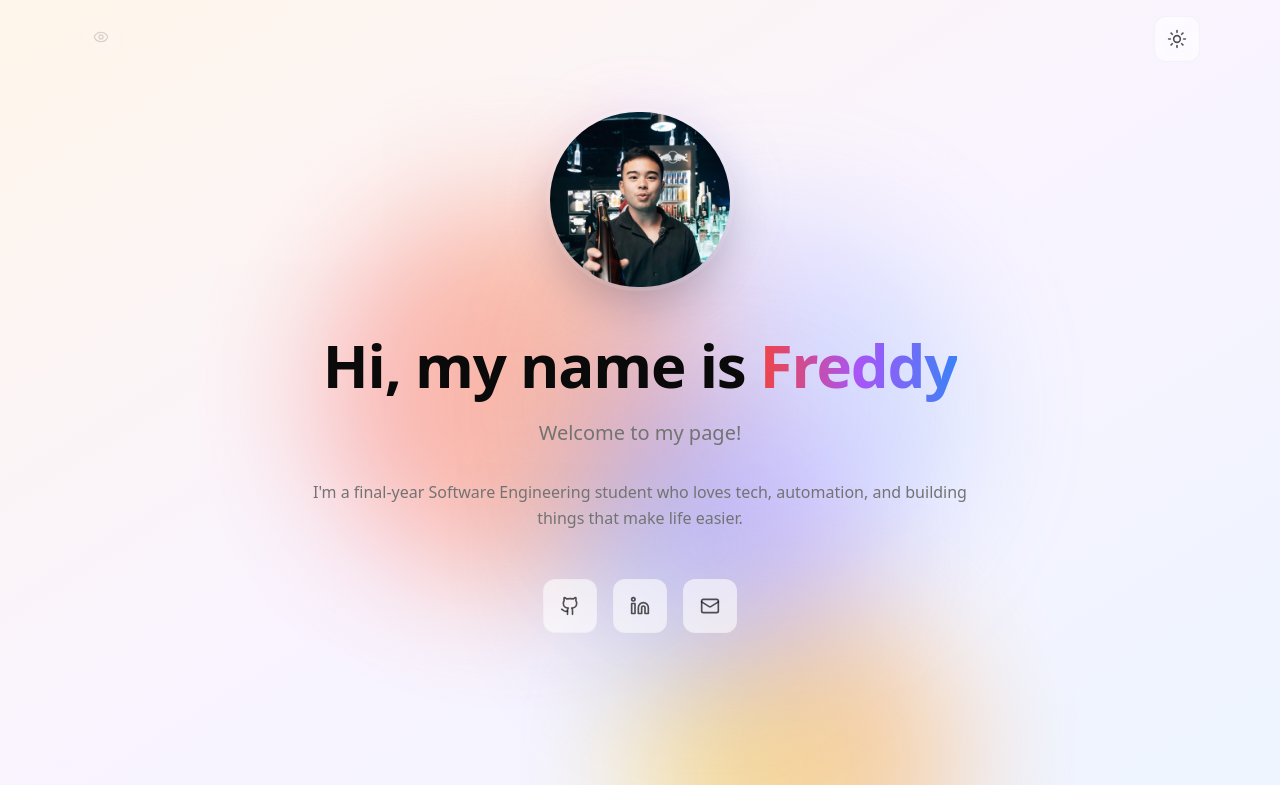
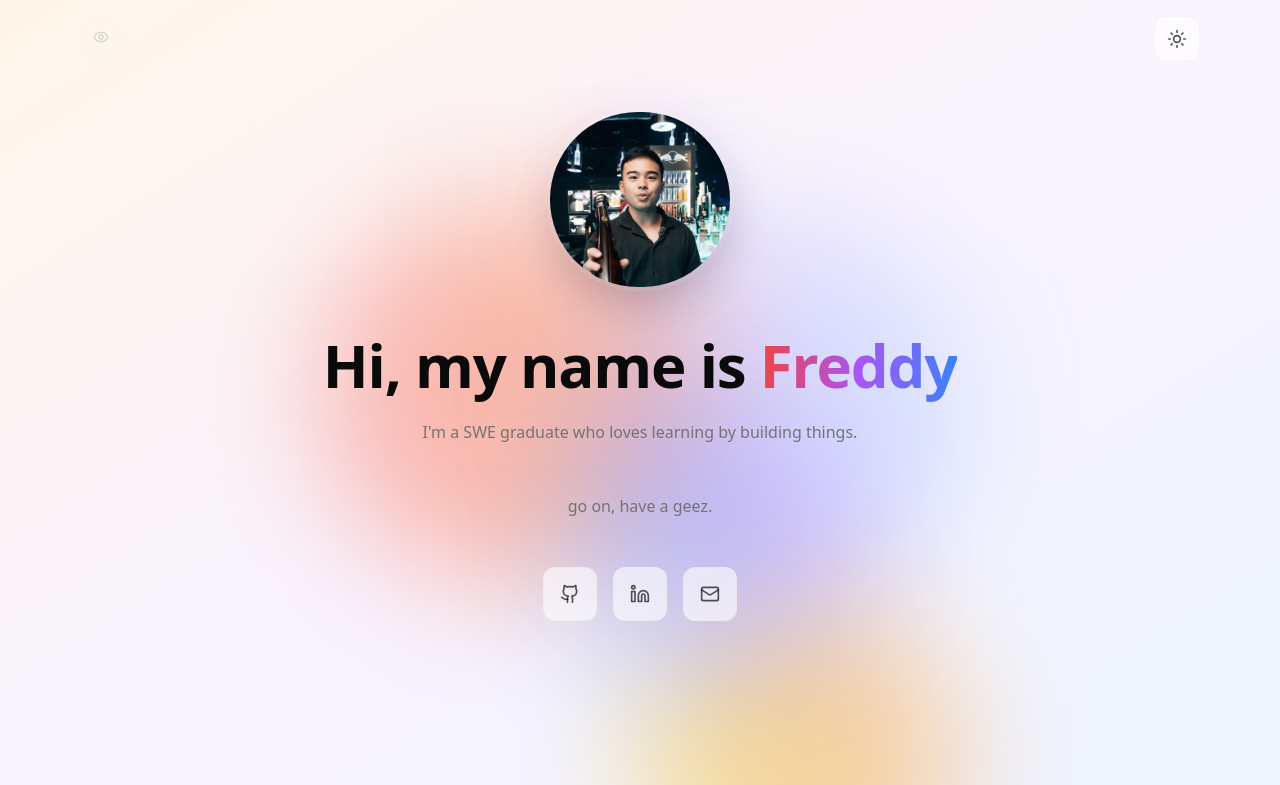
Before and after one commit to freddykhant/portfolio, a Next.js app: page / in a window 1280 px wide. Shown: the top 785 px of the page. Built offline with nearby package versions, Linux system fonts and the light colour scheme.

Commit message:
refactoring description in hero section

```diff
--- a/app/page.tsx
+++ b/app/page.tsx
@@ -43,7 +43,7 @@ export default function Home() {
           <ModeToggle />
         </div>
 
-        {/* Secret Button - Hidden in plain sight */}
+        {/* Secret Button */}
         <SecretButton onClick={() => setShowSecretModal(true)} />
 
         {/* Hero Section */}
--- a/components/sections/hero-section.tsx
+++ b/components/sections/hero-section.tsx
@@ -26,13 +26,11 @@ export default function HeroSection() {
         </span>
       </h1>
 
-      <p className="text-lg md:text-xl text-muted-foreground mb-8 font-normal leading-relaxed">
-        Welcome to my page!
+      <p className="text-base text-muted-foreground mb-12 max-w-2xl leading-relaxed">
+        I&apos;m a SWE graduate who loves learning by building things.
       </p>
-
       <p className="text-base text-muted-foreground mb-12 max-w-2xl leading-relaxed">
-        I&apos;m a final-year Software Engineering student who loves tech,
-        automation, and building things that make life easier.
+        go on, have a geez.
       </p>
 
       <div className="flex justify-center space-x-4">
```
